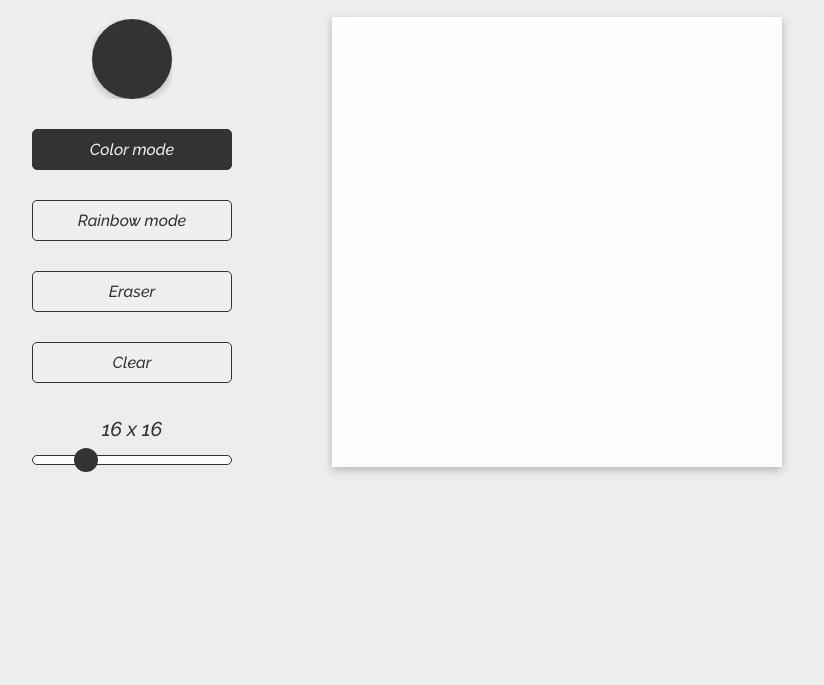
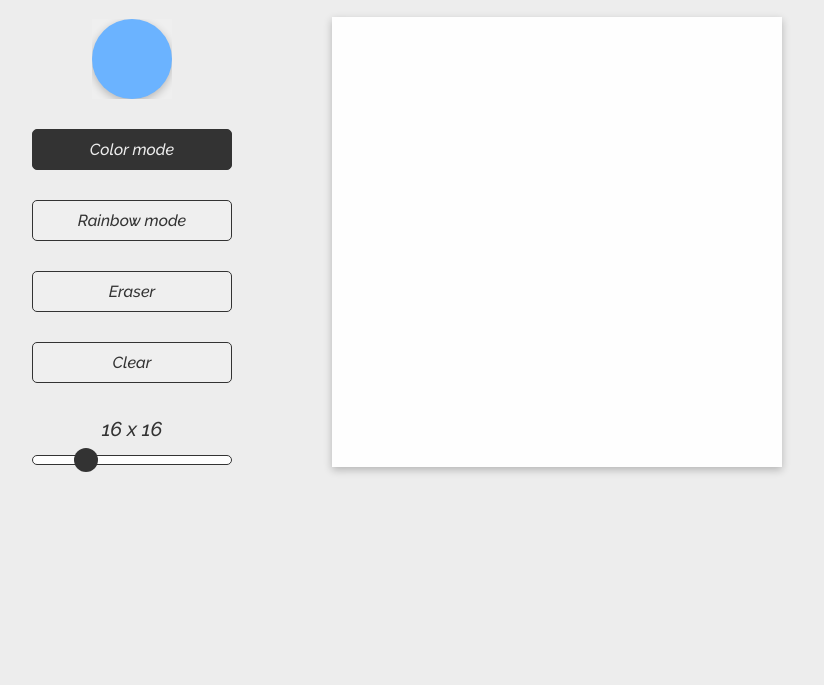
Before and after one commit to aka-Enzo/Etch-A-Sketch, a plain HTML site: page index.html in a window 1280 px wide. Shown: the part 115-800 px from the top of the page, without its empty margins (58-882 px from the left). Drawn offline with Linux system fonts and the light colour scheme.

Commit message:
Change the value of the colorPicker

```diff
--- a/index.html
+++ b/index.html
@@ -17,7 +17,7 @@
     </header>
     <main class="main">
       <div class="settings">
-        <input id="colorPicker" type="color" value="#333333" />
+        <input id="colorPicker" type="color" value="#6BB3FF" />
         <button id="colorBtn">Color mode</button>
         <button id="rainbowBtn">Rainbow mode</button>
         <button id="eraserBtn">Eraser</button>
```
